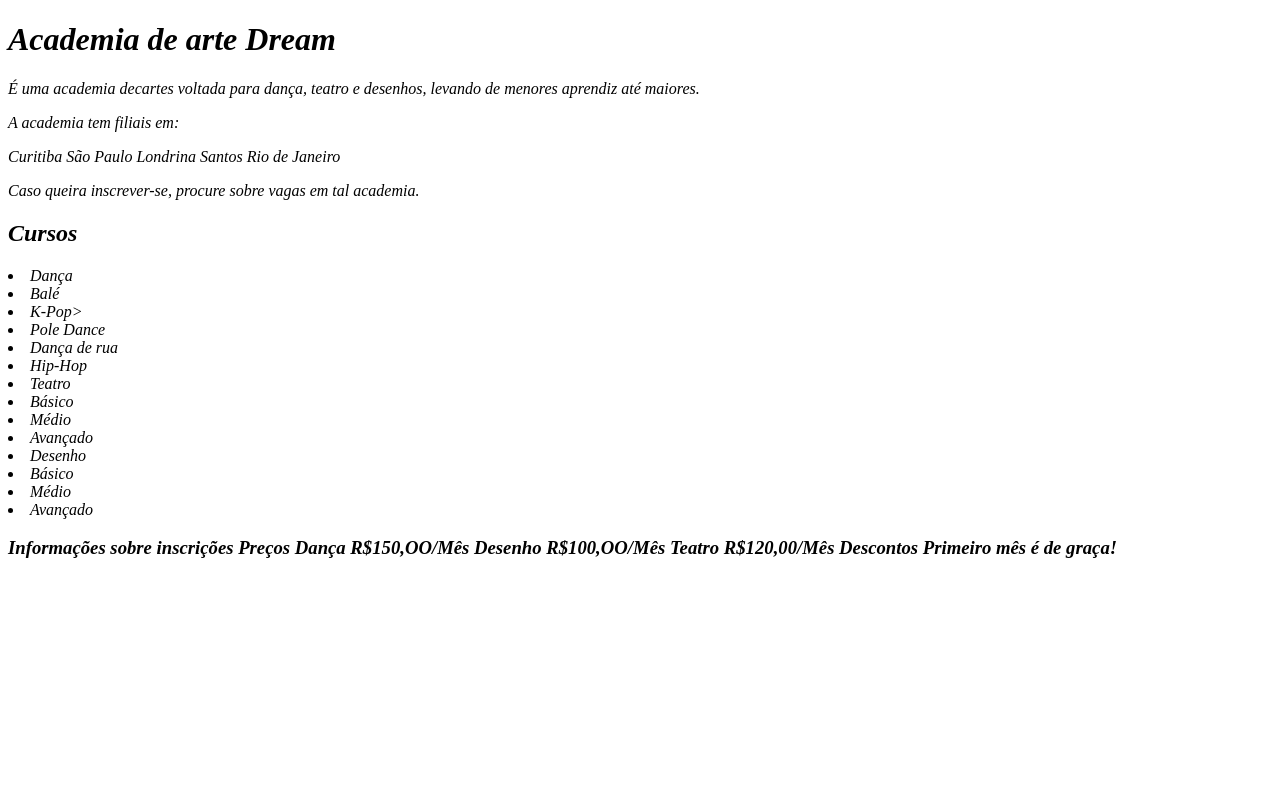
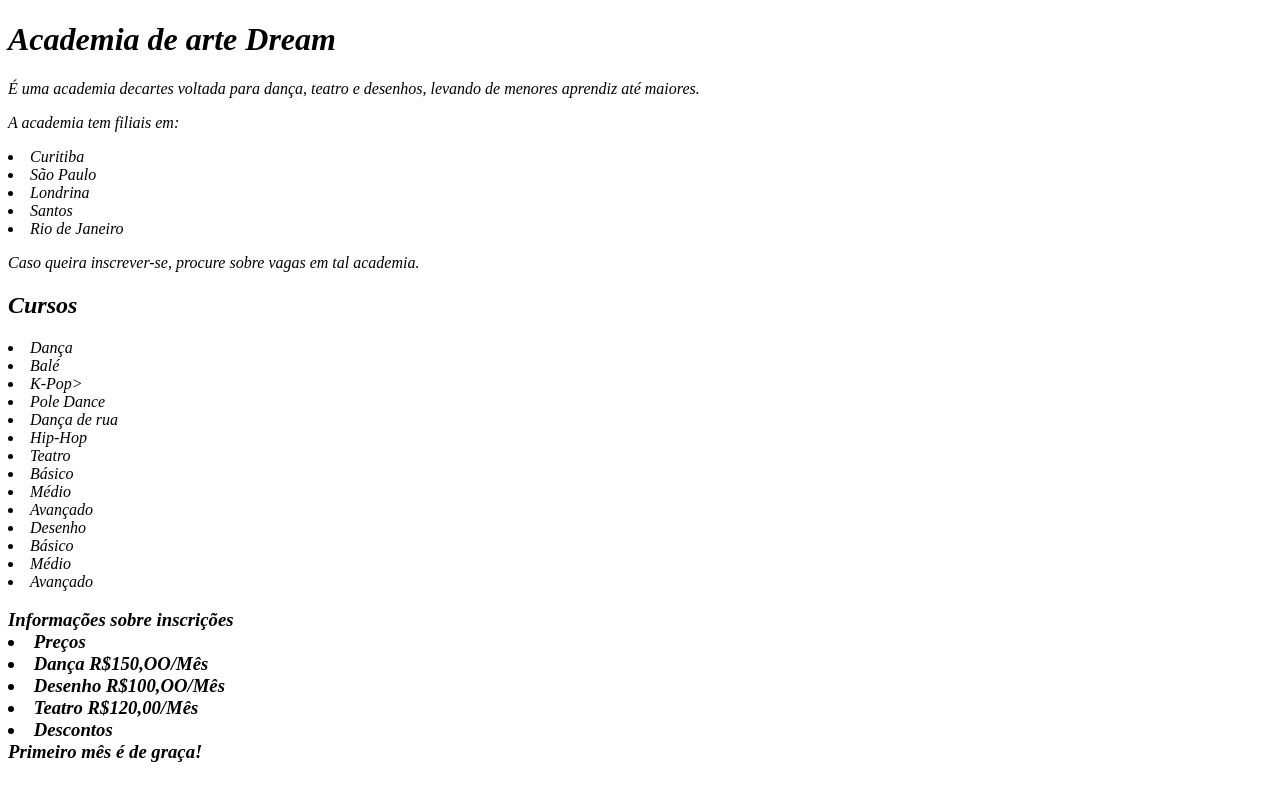
Before and after one commit to liviamaria22/liviaCVM1anoB, a plain HTML site: page index.html in a window 1280 px wide. Drawn offline with Linux system fonts and the light colour scheme.

Commit message:
hnb bh h

```diff
--- a/index.html
+++ b/index.html
@@ -14,11 +14,11 @@
 
 <P>É uma academia decartes voltada para dança, teatro e desenhos, levando de menores aprendiz até maiores.</P>
 <p>A academia tem filiais em:<p/>
-Curitiba
-São Paulo
-Londrina
-Santos
-Rio de Janeiro
+<li = class="itens=">Curitiba</li>
+<li = class="itens=">São Paulo</li>
+<li = class="itens=">Londrina</li>
+<li = class="itens=">Santos</li>
+<li = class="itens=">Rio de Janeiro</li>
 <P>Caso queira inscrever-se, procure sobre vagas em tal academia.</P>
 
 <h2><i>Cursos</i></h2>
@@ -39,9 +39,9 @@ Rio de Janeiro
 <li = class="itens">Avançado</li>
 
 <h3><i>Informações sobre inscrições</i><h/3>
-Preços
-Dança R$150,OO/Mês
-Desenho R$100,OO/Mês
-Teatro R$120,00/Mês
-Descontos
+<li = class="itens">Preços</li>
+<li = class="itens">Dança R$150,OO/Mês</li>
+<li = class="itens">Desenho R$100,OO/Mês</li>
+<li = class="itens">Teatro R$120,00/Mês</li>
+<li = class="itens">Descontos</li>
 Primeiro mês é de graça!
```
